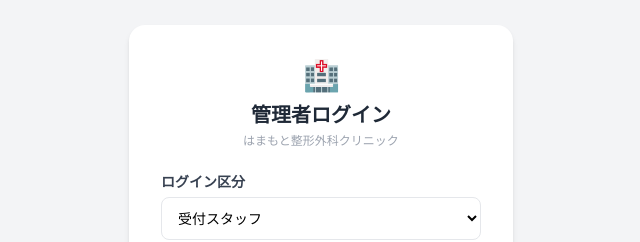
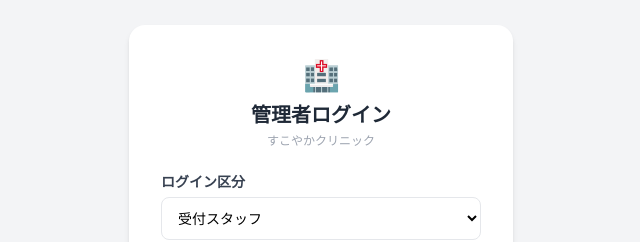
Before and after one commit to bexblog3-web/clinic-booking, a Next.js app: page /admin in a window 1280 px wide. Shown: the part 175-417 px from the top of the page, without its empty margins (319-959 px from the left). Built offline with nearby package versions, Linux system fonts and the light colour scheme.

Commit message:
Update page.tsx

```diff
--- a/app/admin/page.tsx
+++ b/app/admin/page.tsx
@@ -38,7 +38,7 @@
         <div className="text-center">
           <div className="text-3xl mb-2">🏥</div>
           <h1 className="text-xl font-bold text-gray-800">管理者ログイン</h1>
-          <p className="text-xs text-gray-400 mt-1">はまもと整形外科クリニック</p>
+          <p className="text-xs text-gray-400 mt-1">すこやかクリニック</p>
         </div>
         {error && <p className="text-red-500 text-sm text-center bg-red-50 rounded-lg p-3">{error}</p>}
         <div className="space-y-1">
```
